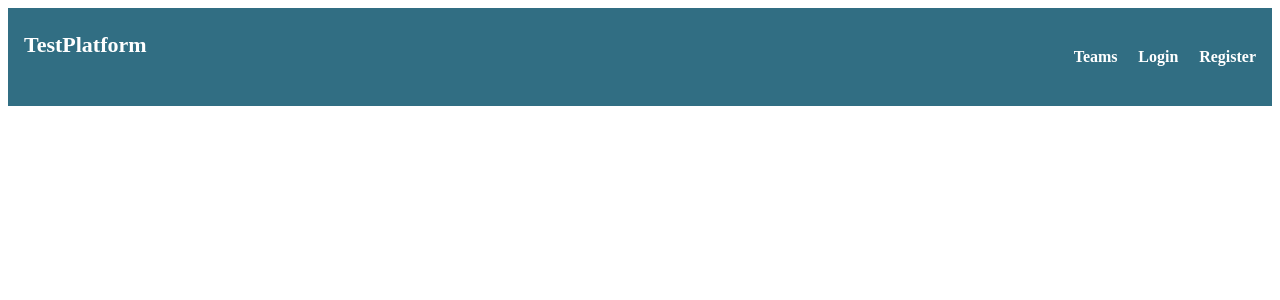
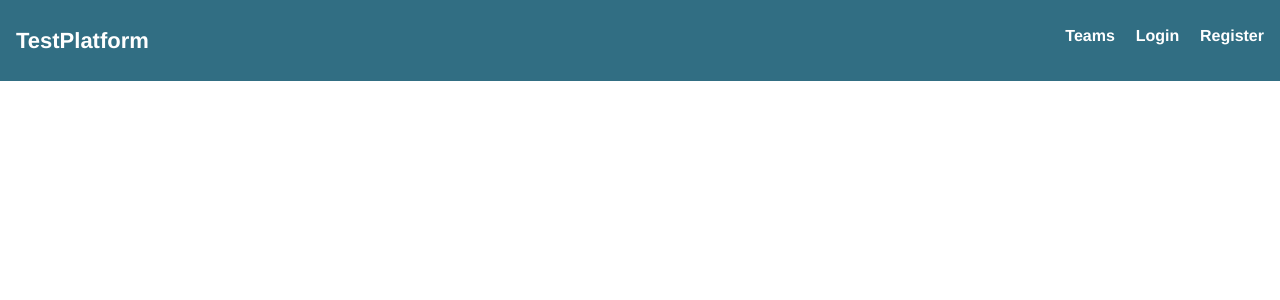
Before and after one commit to valeriapetkova/TaskManagement-Angular, an Angular app in the folder taskManagementProject/task-management/: page /error in a window 1280 px wide. Shown: the top 300 px of the page. Built offline with nearby package versions, Linux system fonts and the light colour scheme; no server answers.

Commit message:
Add global styles

```diff
--- a/taskManagementProject/task-management/src/styles.css
+++ b/taskManagementProject/task-management/src/styles.css
@@ -1 +1,10 @@
 /* You can add global styles to this file, and also import other style files */
+* {
+    padding: 0;
+    margin: 0;
+    box-sizing: border-box;
+}
+
+html {
+    font: 16px/1.5 Helvetica, sans-serif;
+}
```
